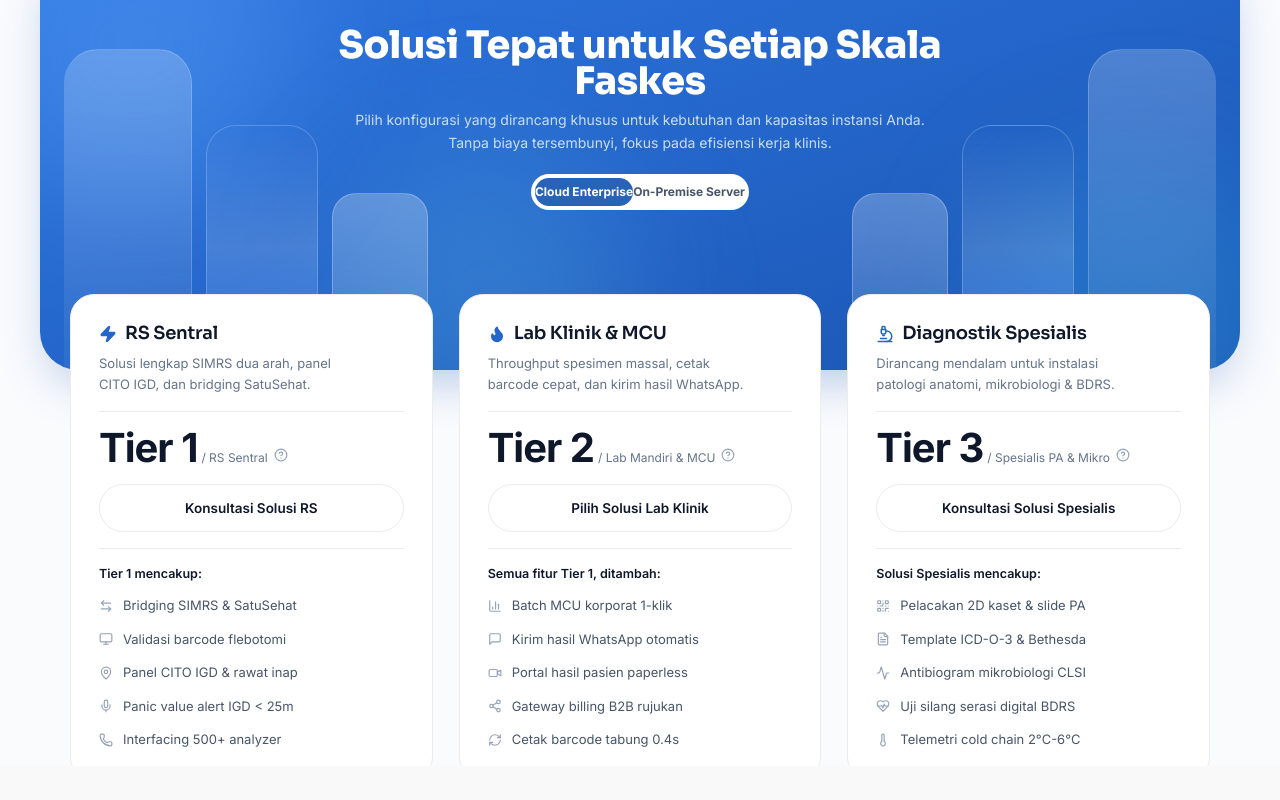
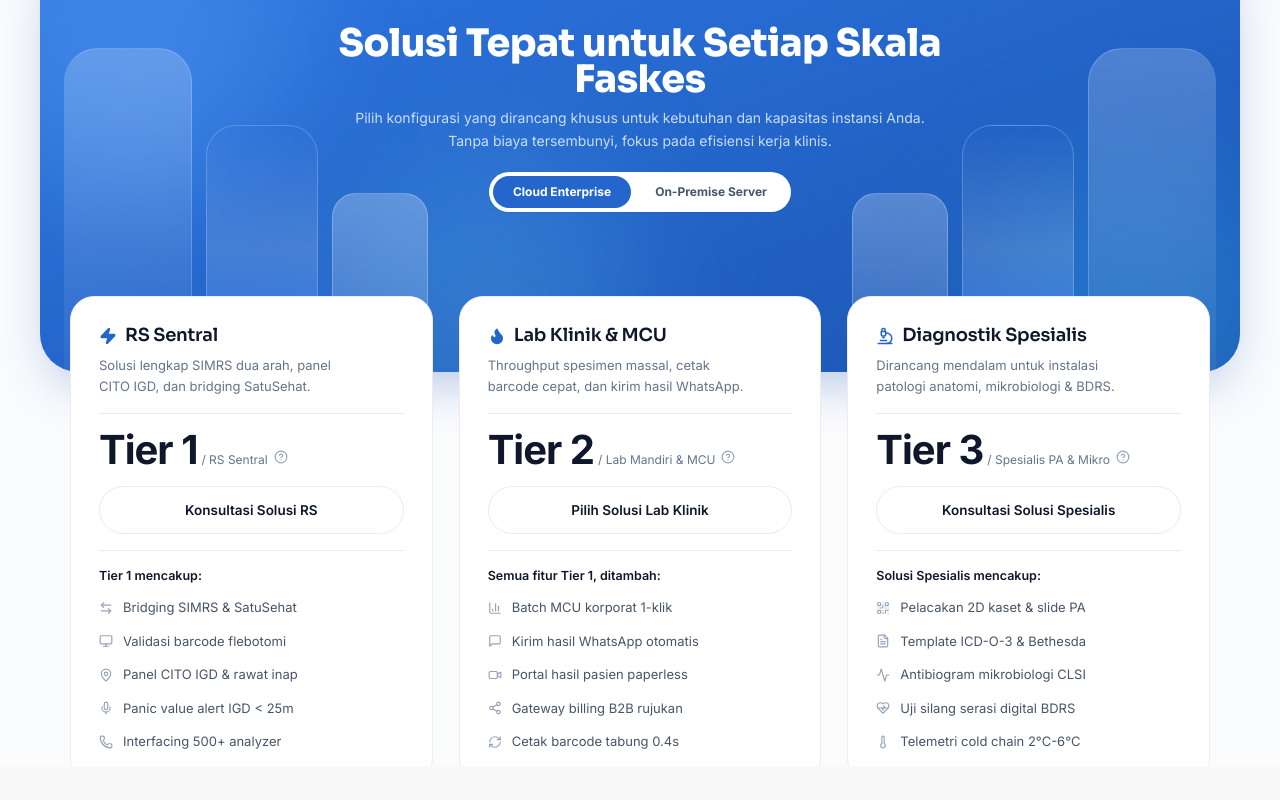
Before and after one commit to TBTBAgency/WebsiteDiagnova, a Next.js app: page /solutions in a window 1280 px wide. Shown: the part 2123-2923 px from the top of the page. Built offline with nearby package versions, Linux system fonts and the light colour scheme; no server answers.

Commit message:
fix(solutions): fix pill switcher padding and text collision with standard Tailwind classes

```diff
--- a/app/(marketing)/solutions/page.tsx
+++ b/app/(marketing)/solutions/page.tsx
@@ -538,14 +538,14 @@ export default function SolutionsPage() {
               </p>
 
               {/* Galileo-style White Pill Switcher with Active Blue Button */}
-              <div className="inline-flex items-center p-1 rounded-full bg-white shadow-xs mt-5">
+              <div className="inline-flex items-center gap-1 p-1 rounded-full bg-white shadow-sm mt-5">
                 <button
                   type="button"
                   onClick={() => setDeploymentMode("cloud")}
                   className={cn(
-                    "px-4.5 py-1.5 rounded-full text-xs font-bold transition-all duration-200 cursor-pointer",
+                    "px-5 py-2 rounded-full text-xs font-bold transition-all duration-200 cursor-pointer whitespace-nowrap",
                     deploymentMode === "cloud"
-                      ? "bg-[#2764B8] text-white shadow-xs"
+                      ? "bg-[#2466CB] text-white shadow-xs"
                       : "text-slate-600 hover:text-slate-900"
                   )}
                 >
@@ -555,9 +555,9 @@ export default function SolutionsPage() {
                   type="button"
                   onClick={() => setDeploymentMode("onprem")}
                   className={cn(
-                    "px-4.5 py-1.5 rounded-full text-xs font-bold transition-all duration-200 cursor-pointer",
+                    "px-5 py-2 rounded-full text-xs font-bold transition-all duration-200 cursor-pointer whitespace-nowrap",
                     deploymentMode === "onprem"
-                      ? "bg-[#2764B8] text-white shadow-xs"
+                      ? "bg-[#2466CB] text-white shadow-xs"
                       : "text-slate-600 hover:text-slate-900"
                   )}
                 >
```
